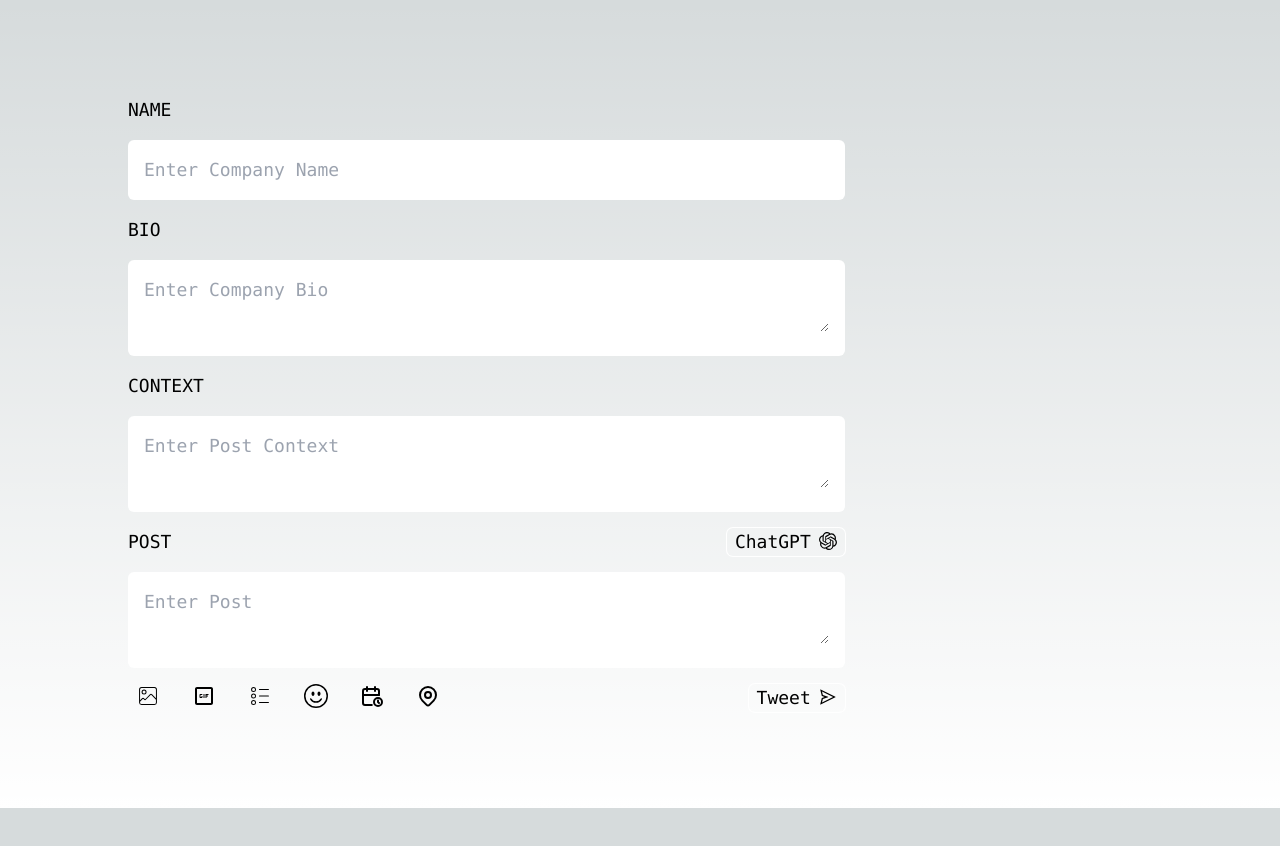
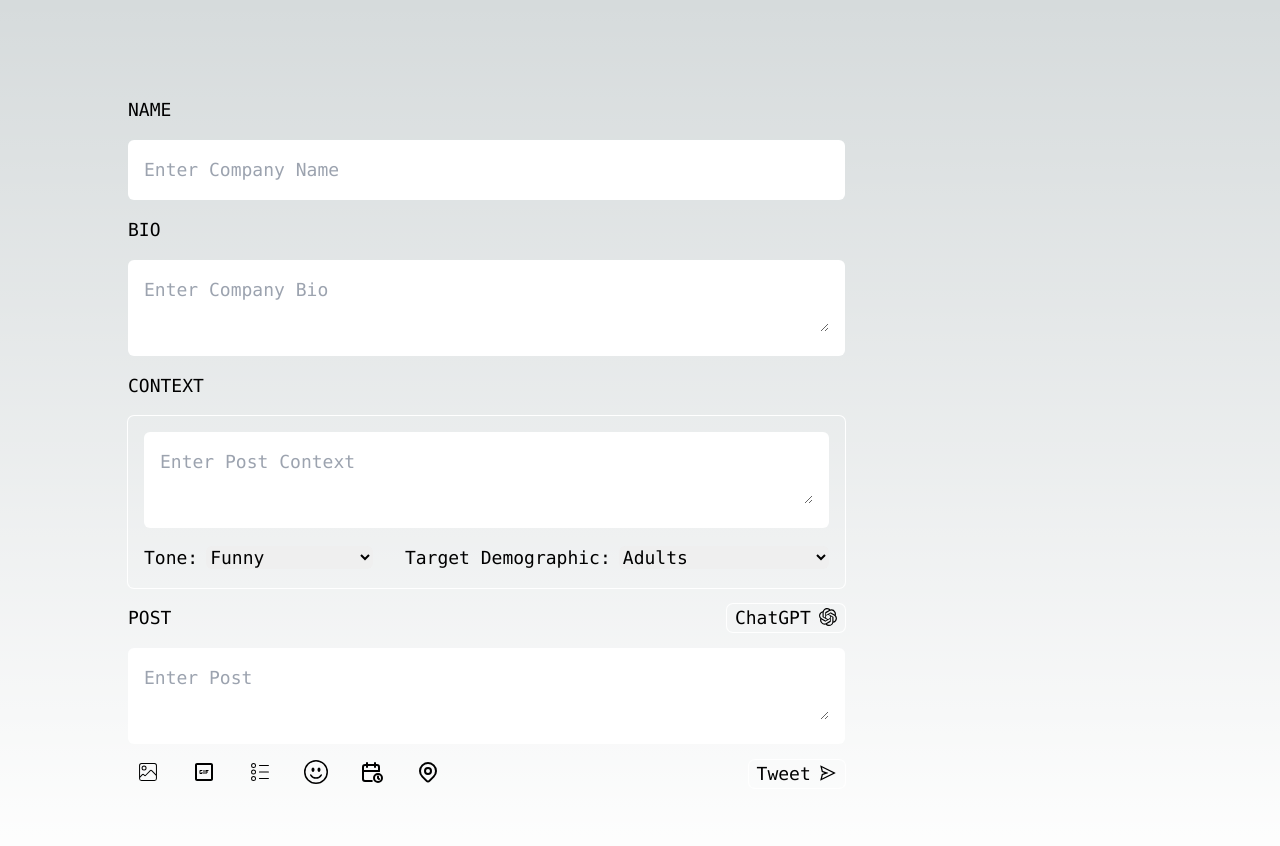
Before and after one commit to BeamBounty/UB-Hackathon, a Next.js app in the folder post-ai/: page / in a window 1280 px wide. Shown: the top 846 px of the page. Before the commit the page ends 808 px from the top, so only its background shows below. Built offline with nearby package versions, Linux system fonts and the light colour scheme.

Commit message:
Added Tone and Target Demographic options

```diff
--- a/post-ai/app/api/openai/route.tsx
+++ b/post-ai/app/api/openai/route.tsx
@@ -6,12 +6,14 @@ type GPTData = {
 	name: string
 	bio: string
 	context: string
+	tone: string
+	target_demo: string
 }
 
 export async function POST(request: Request) {
 	const req: GPTData = await request.json()
 
-	const prompt = `Company Name: ${req.name}\nCompany Description: ${req.bio}\nGenerate a tweet for this company with the following context:\n${req.context}`
+	const prompt = `Company Name: ${req.name}\nCompany Description: ${req.bio}\nGenerate a ${req.tone} tweet geared towards ${req.target_demo} for this company with the following context:\n${req.context}`
 	// use the openai api to prompt chatgpt for a tweet.
 	// feel free to modify the promp if you want.
 
--- a/post-ai/app/page.tsx
+++ b/post-ai/app/page.tsx
@@ -12,6 +12,8 @@ export default function Home() {
 	const nameRef = useRef<HTMLInputElement>(null)
 	const bioRef = useRef<HTMLTextAreaElement>(null)
 	const contextRef = useRef<HTMLTextAreaElement>(null)
+	const toneRef = useRef<HTMLSelectElement>(null)
+	const demoRef = useRef<HTMLSelectElement>(null)
 	const [post, setPost] = useState("")
 
 	type GPT = {
@@ -31,6 +33,8 @@ export default function Home() {
 				name: nameRef.current?.value,
 				bio: bioRef.current?.value,
 				context: contextRef?.current?.value,
+				tone: toneRef?.current?.value,
+				target_demo: demoRef?.current?.value,
 			}),
 		})
 		const gpt_post: GPT = await req.json()
@@ -52,8 +56,8 @@ export default function Home() {
 	}
 
 	return (
-		<main className='flex min-h-screen flex-col items-center justify-between p-24'>
-			<div className='z-10 w-full max-w-5xl mx-10 items-center justify-between font-mono text-lg grid grid-cols-1'>
+		<main className='flex flex-col items-center justify-between min-h-screen p-24'>
+			<div className='z-10 grid items-center justify-between w-full max-w-5xl grid-cols-1 mx-10 font-mono text-lg'>
 				<div className='uppercase'>Name</div>
 				<div className='bg-white text-black rounded-md w-[70%] p-4 my-4'>
 					<input
@@ -74,19 +78,56 @@ export default function Home() {
 				</div>
 
 				<div className='uppercase'>Context</div>
-				<div className='bg-white text-black rounded-md  w-[70%] p-4 my-4'>
-					<textarea
-						ref={contextRef}
-						placeholder='Enter Post Context'
-						className='w-full'
-					/>
+				<div className='rounded-md ring-1 ring-white w-[70%] p-4 my-4'>
+					<div className='w-full p-4 mb-4 text-black bg-white rounded-md'>
+						<textarea
+							ref={contextRef}
+							placeholder='Enter Post Context'
+							className='w-full'
+						/>
+					</div>
+
+					<div className='flex justify-between w-full'>
+						<div>
+							Tone:
+							<select
+								name='tone'
+								ref={toneRef}
+								className='pr-4 ml-2 text-black rounded-md'
+							>
+								<option>Funny</option>
+								<option>Informative</option>
+								<option>Motivational</option>
+								<option>Sarcastic</option>
+								<option>Serious</option>
+								<option>Silly</option>
+							</select>
+						</div>
+						<div>
+							Target Demographic:
+							<select
+								name='target-demo'
+								ref={demoRef}
+								className='pr-4 ml-2 text-black rounded-md'
+							>
+								<option>Adults</option>
+								<option>Athletes</option>
+								<option>College Students</option>
+								<option>Gamers</option>
+								<option>High School</option>
+								<option>Men</option>
+								<option>Parents</option>
+								<option>Women</option>
+							</select>
+						</div>
+					</div>
 				</div>
 
 				<div className='flex w-[70%] justify-between'>
 					<div className='uppercase'>Post</div>
 					<div
 						onClick={generatePost}
-						className='flex rounded-md justify-end hover:cursor-pointer hover:bg-white hover:text-black ring-1 ring-white pl-2'
+						className='flex justify-end pl-2 rounded-md hover:cursor-pointer hover:bg-white hover:text-black ring-1 ring-white'
 					>
 						ChatGPT
 						<SiOpenai className='mx-2 my-1' />
@@ -125,7 +166,7 @@ export default function Home() {
 					</ul>
 					<div
 						onClick={sendPost}
-						className='flex rounded-md justify-end hover:cursor-pointer hover:bg-white hover:text-black ring-1 ring-white pl-2'
+						className='flex justify-end pl-2 rounded-md hover:cursor-pointer hover:bg-white hover:text-black ring-1 ring-white'
 					>
 						Tweet
 						<AiOutlineSend className='mx-2 my-1' />
```
